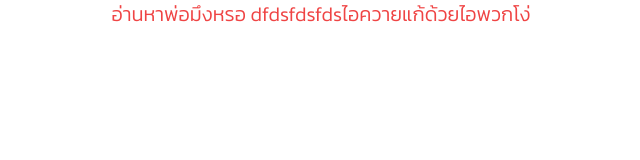
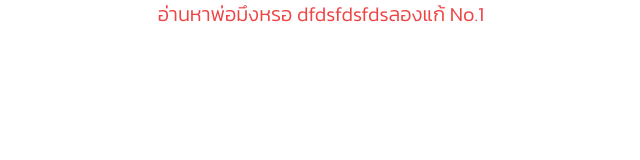
Before and after one commit to DiFve/Restaurant-management-system-frontend, a React (Create React App) app: page / in a window 1280 px wide. Shown: the top 160 px of the page, without its empty margins (319-959 px from the left). Built offline with nearby package versions, Linux system fonts and the light colour scheme.

Commit message:
Test By KJ

```diff
--- a/package.json
+++ b/package.json
@@ -12,7 +12,7 @@
     "@types/react-dom": "^17.0.14",
     "react": "^17.0.2",
     "react-dom": "^17.0.2",
-    "react-scripts": "5.0.0",
+    "react-scripts": "^5.0.0",
     "typescript": "^4.6.3",
     "web-vitals": "^2.1.4"
   },
--- a/src/App.tsx
+++ b/src/App.tsx
@@ -4,7 +4,7 @@ import Test from "./component/Test";
 function App() {
   return (
     <div className="App">
-      <Test text="ไอควายแก้ด้วยไอพวกโง่" />
+      <Test text="ลองแก้ No.1" />
     </div>
   );
 }
```
Also changed, not shown: 1 other file (tests, documents, lock files or other folders).
